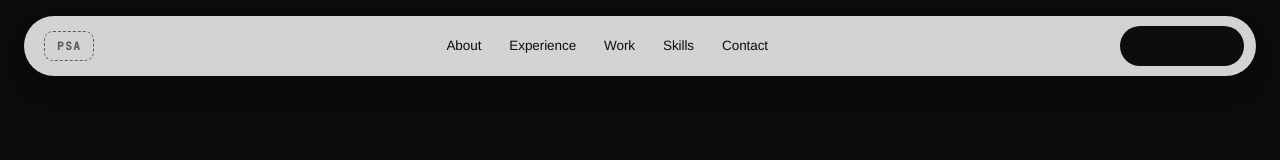
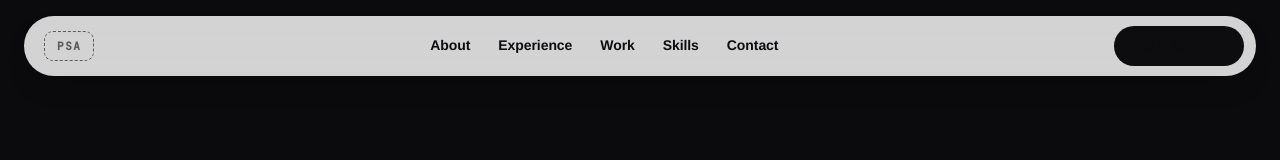
Before and after one commit to PsymonSezArcedera/psarcedera, a Next.js app: page / in a window 1280 px wide. Shown: the top 160 px of the page. Built offline with nearby package versions, Linux system fonts and the light colour scheme.

Commit message:
fix: navbar link contrast and weight
Mid links were text-ink-2 on light and text-white/65 on dark — both
weakly contrasted. Bump to solid text-ink / text-white and raise the
weight to font-semibold (and the CTA too) so the nav reads clearly
against either pill state.

```diff
--- a/components/Navbar.tsx
+++ b/components/Navbar.tsx
@@ -63,8 +63,8 @@ export function Navbar() {
             key={link.href}
             href={link.href}
             className={cn(
-              "group relative py-0.5 text-[13.5px] transition-colors duration-200",
-              dark ? "text-white/65 hover:text-white" : "text-ink-2 hover:text-ink"
+              "group relative py-0.5 text-[14px] font-semibold transition-colors duration-200",
+              dark ? "text-white hover:text-white" : "text-ink hover:text-ink"
             )}
           >
             {link.label}
@@ -82,7 +82,7 @@ export function Navbar() {
       <Link
         href="#contact"
         className={cn(
-          "group inline-flex items-center gap-2 rounded-full px-4.5 py-2.5 text-[13px] transition-[background-color,color,transform,opacity] duration-300 hover:-translate-y-px hover:opacity-90",
+          "group inline-flex items-center gap-2 rounded-full px-4.5 py-2.5 text-[13px] font-semibold transition-[background-color,color,transform,opacity] duration-300 hover:-translate-y-px hover:opacity-90",
           dark ? "bg-white text-ink" : "bg-ink text-white"
         )}
       >
```
